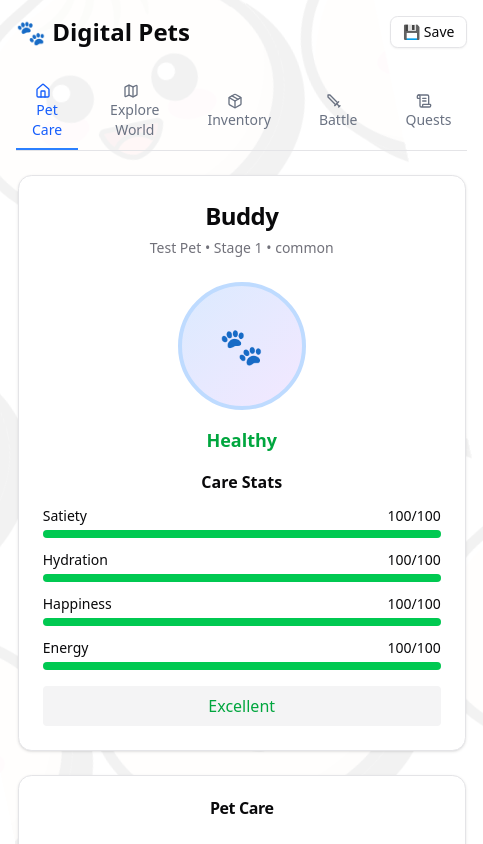
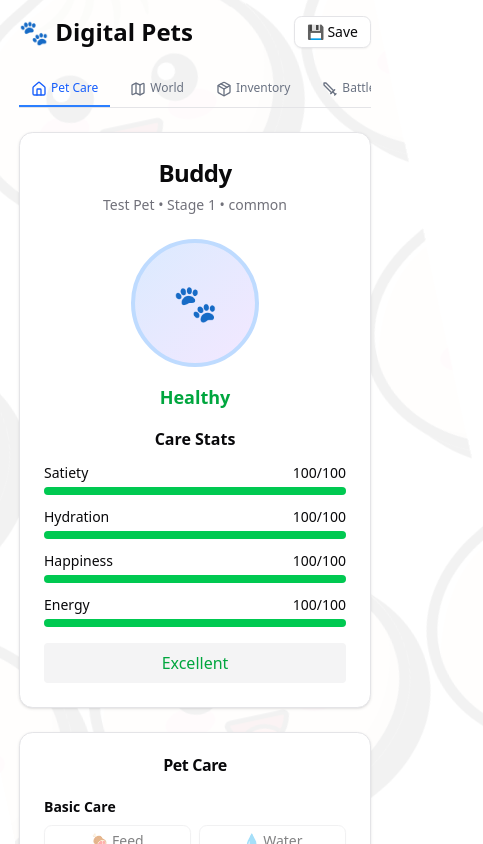
Before and after one commit to KnightNiwrem/Digital-Pets, a React (Vite) app: page / in a window 390 px wide. Both pictures are taken after a click on the button "Start New Adventure". Shown: the top 844 px of the page, 483 px wide, since content can reach past the window. Built offline with nearby package versions, Linux system fonts and the light colour scheme.

Commit message:
feat: Complete mobile UI responsiveness improvements
Co-authored-by: KnightNiwrem <9781814+KnightNiwrem@users.noreply.github.com>

```diff
--- a/src/components/GameScreen.tsx
+++ b/src/components/GameScreen.tsx
@@ -254,7 +254,7 @@ export function GameScreen() {
 
   // Show game interface
   return (
-    <div className="container mx-auto p-4 max-w-6xl">
+    <div className="container mx-auto p-4 max-w-sm sm:max-w-md md:max-w-2xl lg:max-w-4xl xl:max-w-6xl">
       {/* Header */}
       <div className="flex justify-between items-center mb-6">
         <h1 className="text-2xl font-bold">🐾 Digital Pets</h1>
@@ -286,67 +286,67 @@ export function GameScreen() {
       {gameState.currentPet ? (
         <div className="space-y-6">
           {/* Tab Navigation */}
-          <div className="flex space-x-4 border-b">
+          <div className="flex space-x-2 sm:space-x-4 border-b overflow-x-auto pb-0 scrollbar-hide">
             <button
               onClick={() => setActiveTab("pet")}
-              className={`px-4 py-2 border-b-2 font-medium text-sm transition-colors ${
+              className={`px-3 sm:px-4 py-2 border-b-2 font-medium text-xs sm:text-sm transition-colors whitespace-nowrap ${
                 activeTab === "pet"
                   ? "border-blue-500 text-blue-600"
                   : "border-transparent text-gray-500 hover:text-gray-700"
               }`}
             >
-              <Home className="w-4 h-4 inline mr-2" />
+              <Home className="w-4 h-4 inline mr-1 sm:mr-2" />
               Pet Care
             </button>
             <button
               onClick={() => setActiveTab("world")}
-              className={`px-4 py-2 border-b-2 font-medium text-sm transition-colors ${
+              className={`px-3 sm:px-4 py-2 border-b-2 font-medium text-xs sm:text-sm transition-colors whitespace-nowrap ${
                 activeTab === "world"
                   ? "border-blue-500 text-blue-600"
                   : "border-transparent text-gray-500 hover:text-gray-700"
               }`}
             >
-              <MapIcon className="w-4 h-4 inline mr-2" />
-              Explore World
+              <MapIcon className="w-4 h-4 inline mr-1 sm:mr-2" />
+              <span className="hidden sm:inline">Explore </span>World
             </button>
             <button
               onClick={() => setActiveTab("inventory")}
-              className={`px-4 py-2 border-b-2 font-medium text-sm transition-colors ${
+              className={`px-3 sm:px-4 py-2 border-b-2 font-medium text-xs sm:text-sm transition-colors whitespace-nowrap ${
                 activeTab === "inventory"
                   ? "border-blue-500 text-blue-600"
                   : "border-transparent text-gray-500 hover:text-gray-700"
               }`}
             >
-              <Package className="w-4 h-4 inline mr-2" />
+              <Package className="w-4 h-4 inline mr-1 sm:mr-2" />
               Inventory
             </button>
             <button
               onClick={() => setActiveTab("battle")}
-              className={`px-4 py-2 border-b-2 font-medium text-sm transition-colors ${
+              className={`px-3 sm:px-4 py-2 border-b-2 font-medium text-xs sm:text-sm transition-colors whitespace-nowrap ${
                 activeTab === "battle"
                   ? "border-blue-500 text-blue-600"
                   : "border-transparent text-gray-500 hover:text-gray-700"
               }`}
             >
-              <Sword className="w-4 h-4 inline mr-2" />
+              <Sword className="w-4 h-4 inline mr-1 sm:mr-2" />
               Battle
             </button>
             <button
               onClick={() => setActiveTab("quest")}
-              className={`px-4 py-2 border-b-2 font-medium text-sm transition-colors ${
+              className={`px-3 sm:px-4 py-2 border-b-2 font-medium text-xs sm:text-sm transition-colors whitespace-nowrap ${
                 activeTab === "quest"
                   ? "border-blue-500 text-blue-600"
                   : "border-transparent text-gray-500 hover:text-gray-700"
               }`}
             >
-              <ScrollText className="w-4 h-4 inline mr-2" />
+              <ScrollText className="w-4 h-4 inline mr-1 sm:mr-2" />
               Quests
             </button>
           </div>
 
           {/* Tab Content */}
           {activeTab === "pet" && (
-            <div className="grid grid-cols-1 lg:grid-cols-2 gap-6">
+            <div className="grid grid-cols-1 xl:grid-cols-2 gap-6">
               {/* Pet Display */}
               <div>
                 <PetDisplay pet={gameState.currentPet} />
--- a/src/components/inventory/InventoryGrid.tsx
+++ b/src/components/inventory/InventoryGrid.tsx
@@ -37,7 +37,7 @@ export function InventoryGrid({ inventory, selectedItem, activeCategory, onItemS
   };
 
   return (
-    <div className="grid grid-cols-8 gap-2 p-2">
+    <div className="grid grid-cols-4 sm:grid-cols-6 lg:grid-cols-8 gap-2 p-2">
       {gridSlots.map((slot, index) => (
         <ItemSlot
           key={index}
--- a/src/components/inventory/InventoryScreen.tsx
+++ b/src/components/inventory/InventoryScreen.tsx
@@ -58,7 +58,7 @@ export function InventoryScreen({ inventory, pet, onUseItem, onSellItem, onSortI
   const availableSlots = inventory.maxSlots - inventory.slots.length;
 
   return (
-    <div className="flex h-full gap-4">
+    <div className="flex flex-col lg:flex-row h-full gap-4">
       {/* Main inventory panel */}
       <div className="flex-1 space-y-4">
         {/* Header with gold and stats */}
@@ -82,18 +82,18 @@ export function InventoryScreen({ inventory, pet, onUseItem, onSellItem, onSortI
             </div>
           </CardHeader>
           <CardContent className="pt-0">
-            <div className="flex items-center justify-between">
+            <div className="flex flex-col sm:flex-row items-start sm:items-center gap-4 sm:justify-between">
               <ItemCategoryTabs
                 activeCategory={activeCategory}
                 onCategoryChange={setActiveCategory}
                 inventory={inventory}
               />
-              <div className="flex items-center gap-2">
+              <div className="flex items-center gap-1 sm:gap-2 overflow-x-auto">
                 <Button
                   variant="outline"
                   size="sm"
                   onClick={() => handleSort("name")}
-                  className={sortBy === "name" ? "bg-secondary" : ""}
+                  className={`text-xs whitespace-nowrap ${sortBy === "name" ? "bg-secondary" : ""}`}
                 >
                   Name
                 </Button>
@@ -101,7 +101,7 @@ export function InventoryScreen({ inventory, pet, onUseItem, onSellItem, onSortI
                   variant="outline"
                   size="sm"
                   onClick={() => handleSort("value")}
-                  className={sortBy === "value" ? "bg-secondary" : ""}
+                  className={`text-xs whitespace-nowrap ${sortBy === "value" ? "bg-secondary" : ""}`}
                 >
                   Value
                 </Button>
@@ -109,11 +109,11 @@ export function InventoryScreen({ inventory, pet, onUseItem, onSellItem, onSortI
                   variant="outline"
                   size="sm"
                   onClick={() => handleSort("rarity")}
-                  className={sortBy === "rarity" ? "bg-secondary" : ""}
+                  className={`text-xs whitespace-nowrap ${sortBy === "rarity" ? "bg-secondary" : ""}`}
                 >
                   Rarity
                 </Button>
-                <Button variant="outline" size="sm">
+                <Button variant="outline" size="sm" className="text-xs">
                   <Settings className="h-4 w-4" />
                 </Button>
               </div>
@@ -136,7 +136,7 @@ export function InventoryScreen({ inventory, pet, onUseItem, onSellItem, onSortI
 
       {/* Item details side panel */}
       {selectedItem && (
-        <div className="w-80">
+        <div className="w-full lg:w-80">
           <ItemDetailsPanel
             slot={selectedItem}
             pet={pet}
--- a/src/components/inventory/ItemCategoryTabs.tsx
+++ b/src/components/inventory/ItemCategoryTabs.tsx
@@ -54,18 +54,21 @@ export function ItemCategoryTabs({ activeCategory, onCategoryChange, inventory }
   ];
 
   return (
-    <div className="flex items-center gap-1">
+    <div className="flex items-center gap-1 overflow-x-auto scrollbar-hide">
       {categoryInfo.map(({ id, name, icon: Icon, count }) => (
         <Button
           key={id}
           variant={activeCategory === id ? "secondary" : "ghost"}
           size="sm"
           onClick={() => onCategoryChange(id)}
-          className="flex items-center gap-2"
+          className="flex items-center gap-1 sm:gap-2 text-xs sm:text-sm whitespace-nowrap"
         >
-          <Icon className="h-4 w-4" />
-          <span>{name}</span>
-          {count > 0 && <span className="bg-muted-foreground/20 text-xs px-1.5 py-0.5 rounded-full">{count}</span>}
+          <Icon className="h-3 w-3 sm:h-4 sm:w-4" />
+          <span className="hidden sm:inline">{name}</span>
+          <span className="sm:hidden">{name.charAt(0)}</span>
+          {count > 0 && (
+            <span className="bg-muted-foreground/20 text-xs px-1 sm:px-1.5 py-0.5 rounded-full">{count}</span>
+          )}
         </Button>
       ))}
     </div>
--- a/src/index.css
+++ b/src/index.css
@@ -8,6 +8,15 @@
   body {
     @apply grid place-items-center min-w-[320px] min-h-screen relative m-0 bg-background text-foreground;
   }
+}
+
+/* Hide scrollbar for mobile tab navigation */
+.scrollbar-hide {
+  -ms-overflow-style: none;  /* Internet Explorer 10+ */
+  scrollbar-width: none;  /* Firefox */
+}
+.scrollbar-hide::-webkit-scrollbar {
+  display: none;  /* Safari and Chrome */
 }
 
 /* cool Bun background animation 😎 */
```
Also changed, not shown: .kilocode/rules/memory-bank/context.md.
